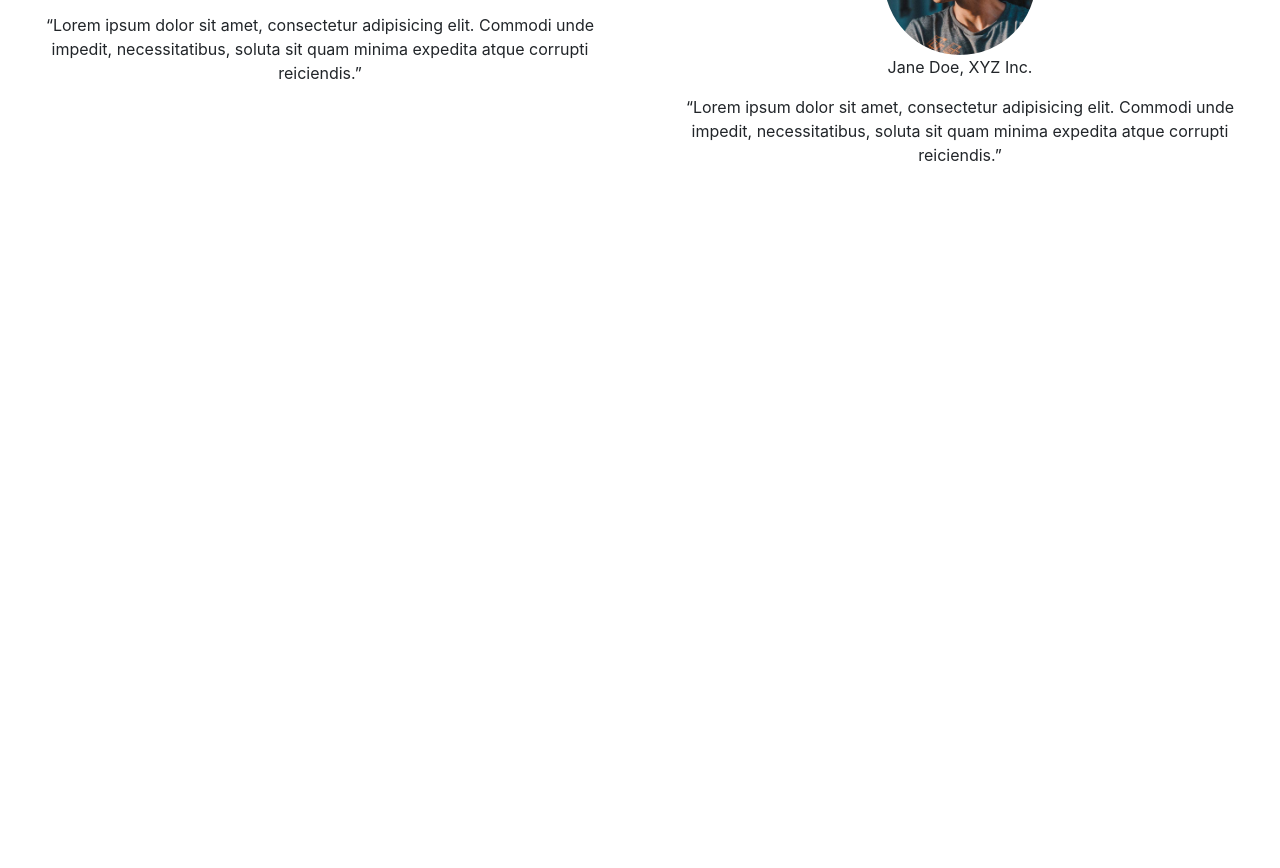
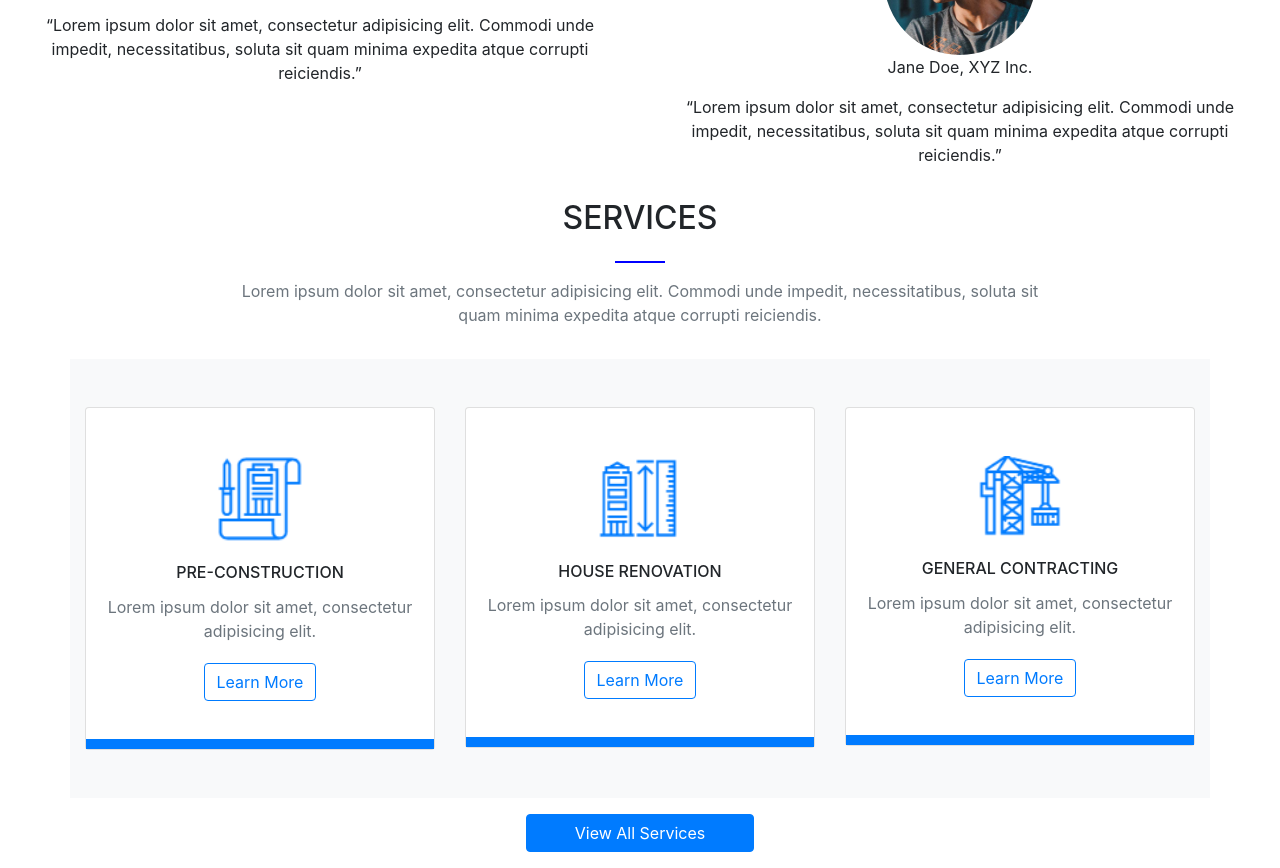
Before and after one commit to AbdelrhmanRabea/First-project-with-git-, a plain HTML site: page index.html in a window 1280 px wide. Shown: the part 2231-3099 px from the top of the page. Before the commit the page ends 2414 px from the top, so only its background shows below. Drawn offline with Linux system fonts and the light colour scheme.

Commit message:
Adding my section

```diff
--- a/css/index_style.css
+++ b/css/index_style.css
@@ -137,3 +137,23 @@ list-style-type: none;
 }
 
 /* end of our news */
+
+
+/******/
+
+.dash
+{
+    width: 50px;
+    height: 2px;
+    background-color: blue;
+    margin: auto;
+}
+
+.line
+{
+    width:100%;
+    height: 10px;
+    position: absolute;
+    bottom: 0;
+
+}
--- a/index.html
+++ b/index.html
@@ -158,6 +158,92 @@
                 </div>
               </section>
 
+
+
+<!------>
+
+        <section id="services">
+
+          <div class="container text-center">
+              <h2 class="py-3">SERVICES</h2>
+              <div class="dash"></div>
+
+              <div class="w-75 m-auto">
+                  <p class="py-3 text-secondary">Lorem ipsum dolor sit amet, consectetur adipisicing elit. Commodi unde impedit, necessitatibus, soluta sit quam minima expedita atque corrupti reiciendis.
+              </div>
+              </p>
+
+
+
+          </div>
+
+          <div class="container py-5 bg-light">
+              <div class="row">
+                  <div class="col-md-4">
+                      <div class="card m-auto py-5  ">
+                          <img src="images/1.png  " class=" mx-auto w-25 " alt="...">
+                          <div class="card-body">
+                            <h6 class="card-title text-center">PRE-CONSTRUCTION</h6>
+                            <p class="card-text text-center text-secondary">Lorem ipsum dolor sit amet, consectetur adipisicing elit.</p>
+
+                          </div>
+                          <button class="btn btn-outline-primary m-auto"> Learn More</button>
+                          <div class="line bg-primary"></div>
+                        </div>
+
+                  </div>
+
+                  <div class="col-md-4">
+                      <div class="card m-auto py-5  ">
+                          <img src="images/2.png " class="mx-auto w-25 " alt="...">
+                          <div class="card-body">
+                            <h6 class="card-title text-center">HOUSE RENOVATION</h6>
+                            <p class="card-text text-center text-secondary">Lorem ipsum dolor sit amet, consectetur adipisicing elit.</p>
+
+                          </div>
+                          <button class="btn btn-outline-primary m-auto"> Learn More</button>
+                          <div class="line bg-primary"></div>
+                        </div>
+
+                  </div>
+
+
+                  <div class="col-md-4 ">
+                      <div class="card m-auto py-5  ">
+                          <img src="images/3.png " class="mx-auto w-25" alt="...">
+                          <div class="card-body">
+                            <h6 class="card-title text-center">GENERAL CONTRACTING</h6>
+                            <p class="card-text text-center text-secondary">Lorem ipsum dolor sit amet, consectetur adipisicing elit.</p>
+
+                          </div>
+                          <button class="btn btn-outline-primary m-auto"> Learn More</button>
+                          <div class="line bg-primary"></div>
+                        </div>
+
+                  </div>
+
+
+
+              </div>
+
+          </div>
+
+          <div class="container w-100  py-3 d-flex justify-content-center  ">
+              <button class="btn btn-primary px-5  "> View All Services </button>
+
+          </div>
+
+
+
+
+
+
+      </section>
+
+
+
+
+
         <!--Js files-->
         <script src="js/popper.min.js"></script>
         <script src="js/jquery-3.4.1.slim.min.js"></script>
```
Also changed, not shown: images/1.png (added), images/2.png (added), images/3.png (added).
